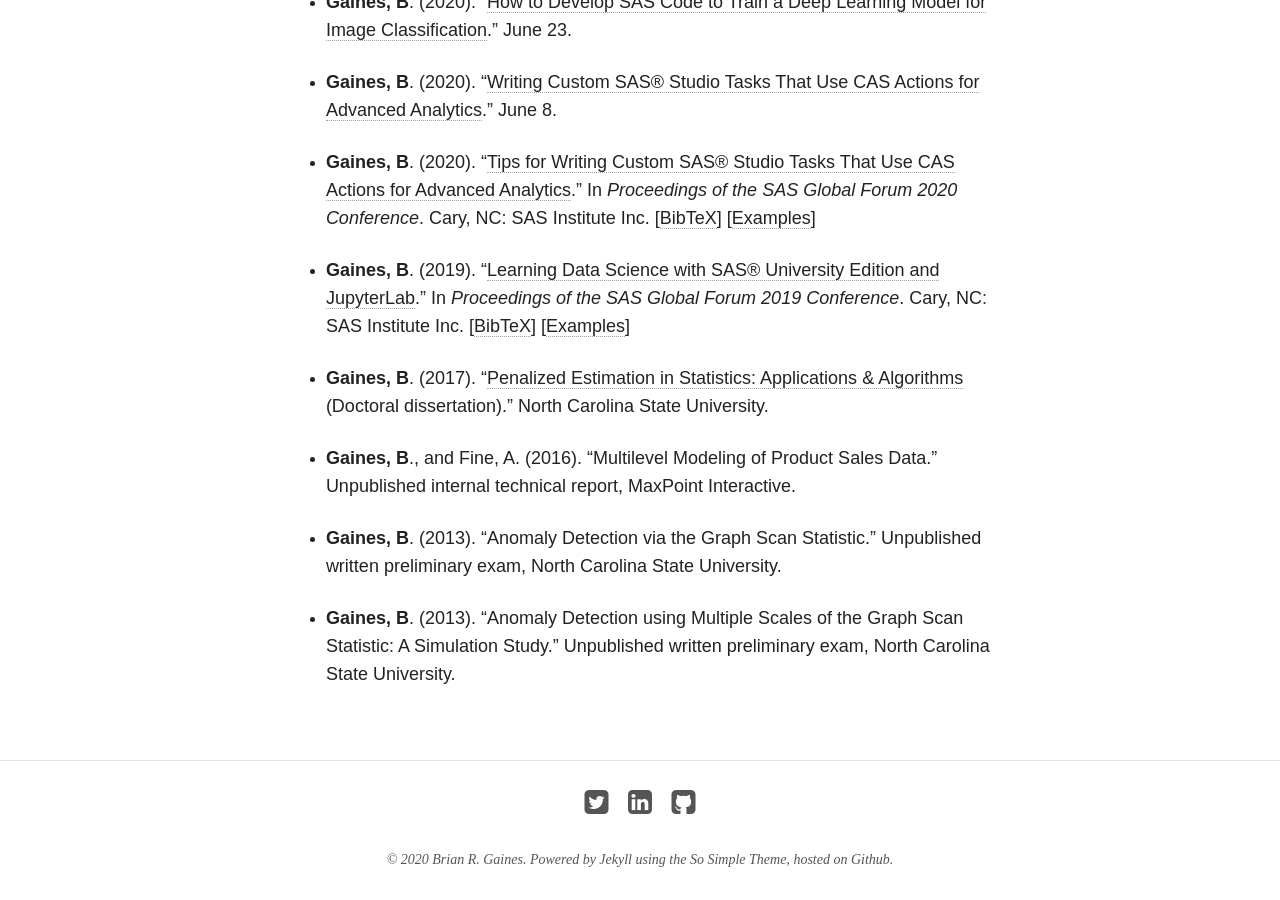
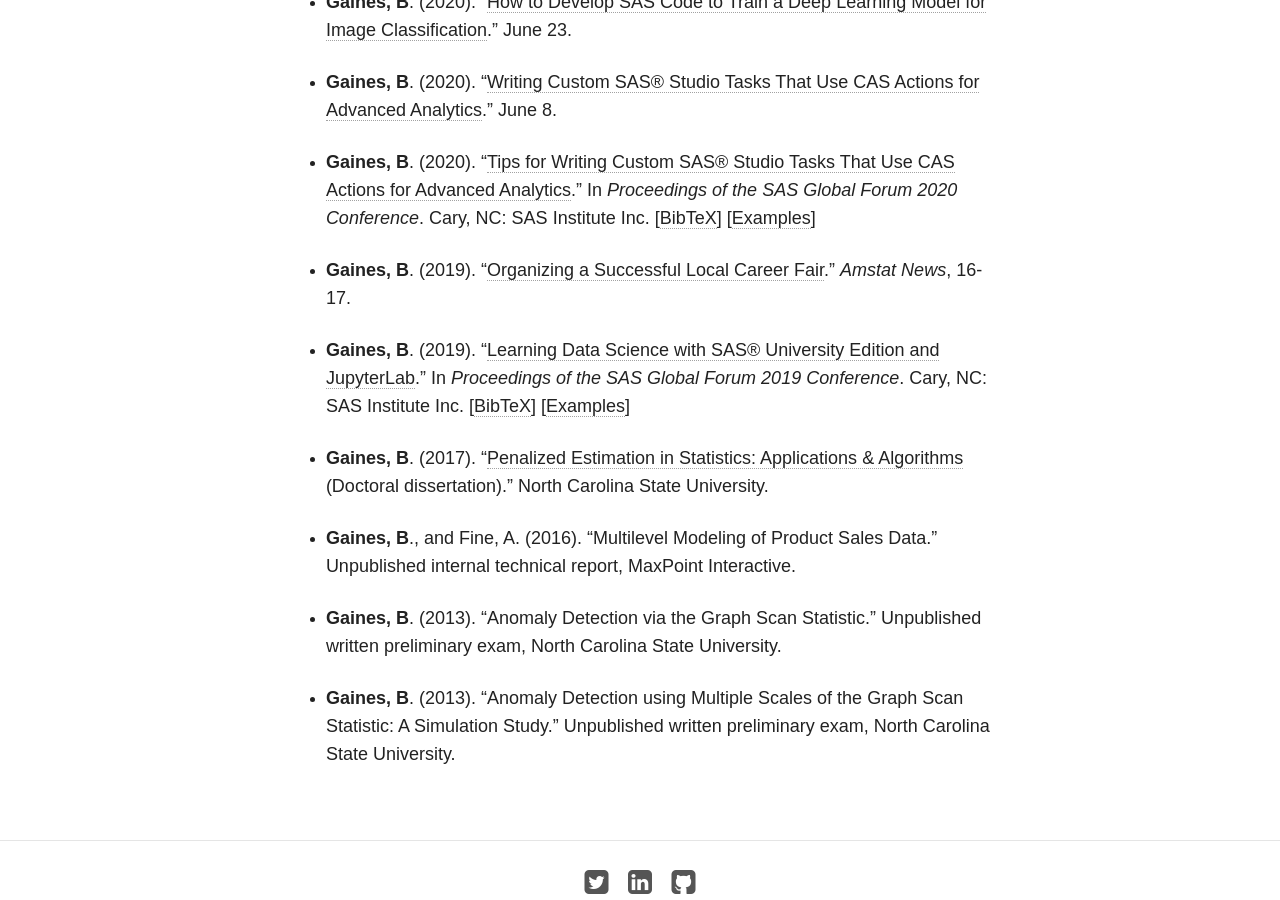
Before and after one commit to brgaines/brgaines.github.io, a Jekyll site: the page built from research/index.md, in a window 1280 px wide and 900 px high, scrolled down 2360 px. Built offline with Jekyll 4.4.1, drawn with Linux system fonts in a browser that asks for light colours; nearby versions of some CDN libraries.

Commit message:
Add citation for last year's Amstat News article

```diff
--- a/research/index.md
+++ b/research/index.md
@@ -38,6 +38,8 @@ My other research projects focued on a convex formulation of clustering that has
 
 - **Gaines, B**. (2020).  "[Tips for Writing Custom SAS® Studio Tasks That Use CAS Actions for Advanced Analytics](https://www.sas.com/content/dam/SAS/support/en/sas-global-forum-proceedings/2020/4376-2020.pdf)."  In _Proceedings of the SAS Global Forum 2020 Conference_. Cary, NC: SAS Institute Inc. [[BibTeX](http://brgaines.github.io/research/gainesSGF20.bib)] [[Examples](https://github.com/sascommunities/sas-global-forum-2020/tree/master/papers/4376-2020-Gaines)]
 
+- **Gaines, B**. (2019).  "[Organizing a Successful Local Career Fair](https://magazine.amstat.org/blog/2019/07/01/careerfair/)." _Amstat News_, 16-17.
+
 * **Gaines, B**. (2019).  "[Learning Data Science with SAS® University Edition and JupyterLab](https://www.sas.com/content/dam/SAS/support/en/sas-global-forum-proceedings/2019/3133-2019.pdf)."  In _Proceedings of the SAS Global Forum 2019 Conference_. Cary, NC: SAS Institute Inc. [[BibTeX](http://brgaines.github.io/research/gainesSGF19.bib)] [[Examples](https://github.com/sascommunities/sas-global-forum-2019/tree/master/3133-2019-Gaines)]
 
 * **Gaines, B**. (2017). "[Penalized Estimation in Statistics: Applications & Algorithms](http://www.lib.ncsu.edu/resolver/1840.20/34690) (Doctoral dissertation)." North Carolina State University.
```
